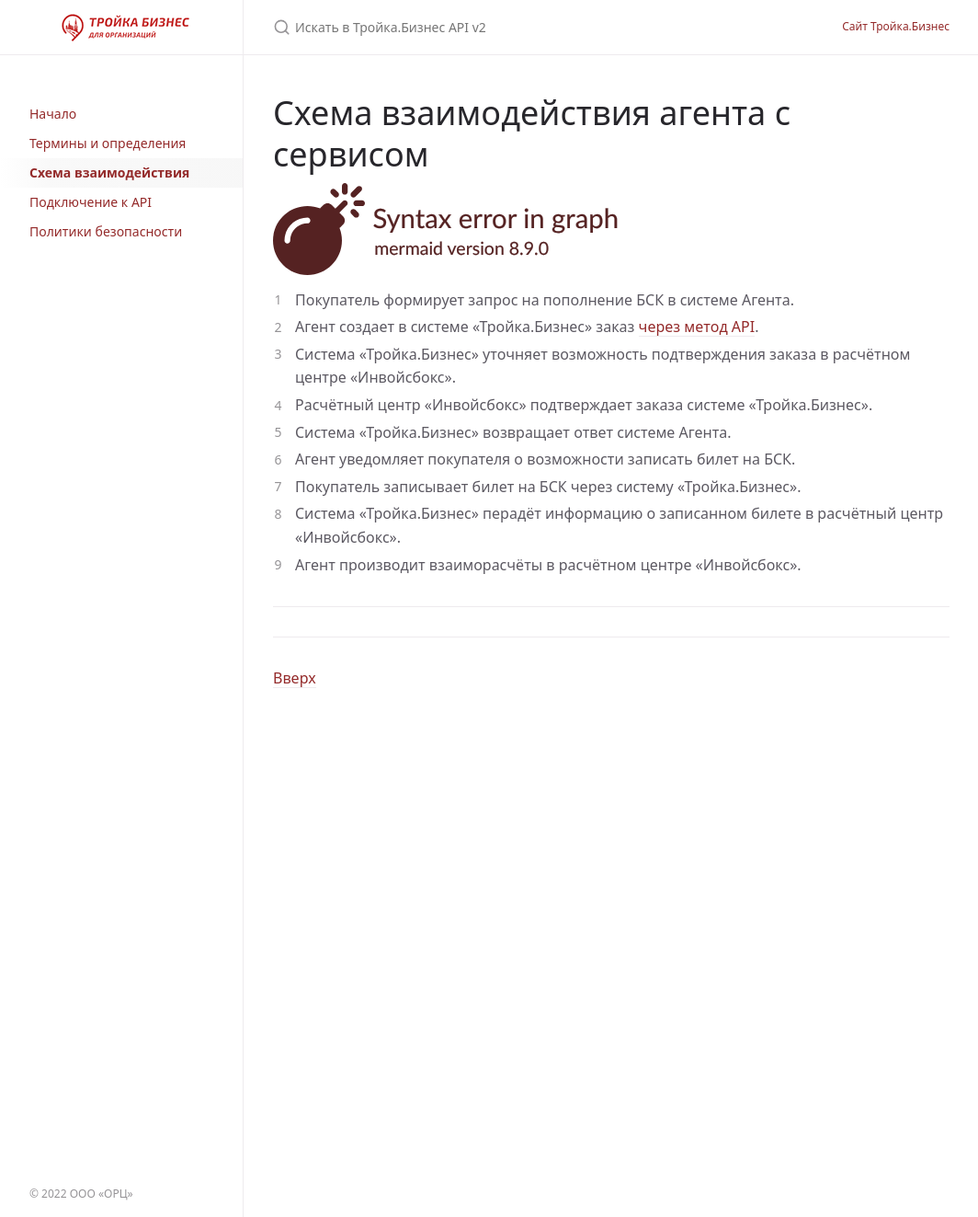
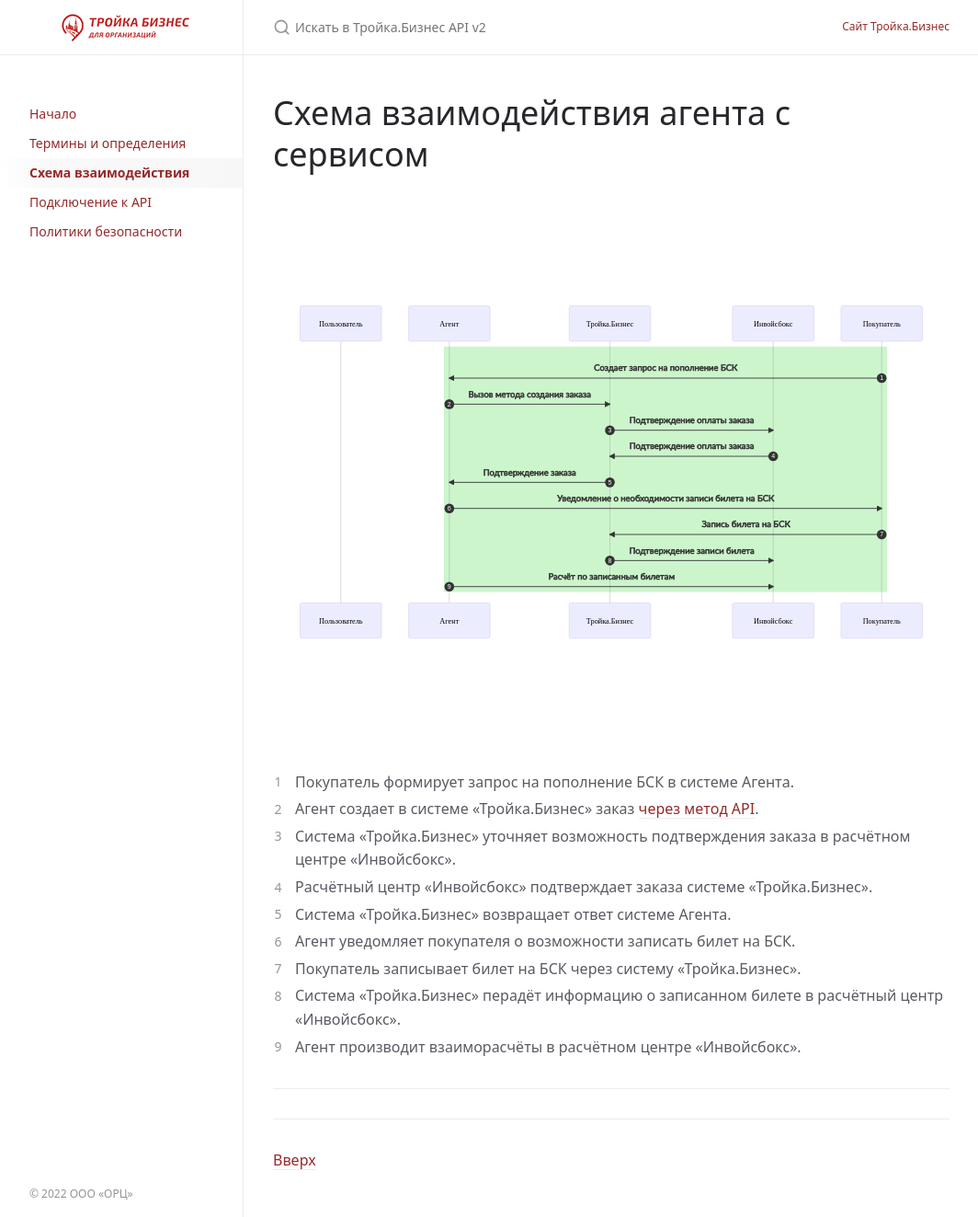
Before and after one commit to InvoiceBox/docs.troika.business, a Jekyll site: the page built from docs/schema.md, in a window 1280 px wide and 1323 px high. Shown: the whole window at 92% size, without its empty margins (107-1171 px from the left). Built offline with Jekyll 4.4.1, drawn with Linux system fonts in a browser that asks for light colours.

Commit message:
Scheme fix

```diff
--- a/docs/schema.md
+++ b/docs/schema.md
@@ -16,12 +16,12 @@ sequenceDiagram
     rect rgb(204, 245, 204)
       Покупатель->>Агент: Создает запрос на пополнение БСК
       Агент->>Тройка.Бизнес: Вызов метода создания заказа
-      Тройка.Бизнес>>Инвойсбокс: Подтверждение оплаты заказа
+      Тройка.Бизнес->>Инвойсбокс: Подтверждение оплаты заказа
       Инвойсбокс->>Тройка.Бизнес: Подтверждение оплаты заказа
-      Тройка.Бизнес>>Агент: Подтверждение заказа
-      Агент>>Покупатель: Уведомление о необходимости записи билета на БСК
+      Тройка.Бизнес->>Агент: Подтверждение заказа
+      Агент->>Покупатель: Уведомление о необходимости записи билета на БСК
       Покупатель->>Тройка.Бизнес: Запись билета на БСК
-      Тройка.Бизнес>>Инвойсбокс: Подтверждение записи билета
+      Тройка.Бизнес->>Инвойсбокс: Подтверждение записи билета
       Агент->>Инвойсбокс: Расчёт по записанным билетам
     end
 </div>
```
